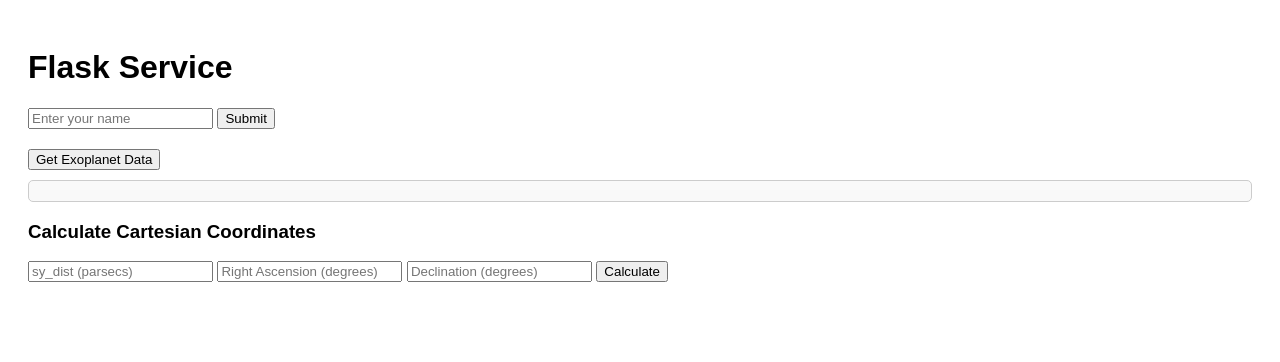
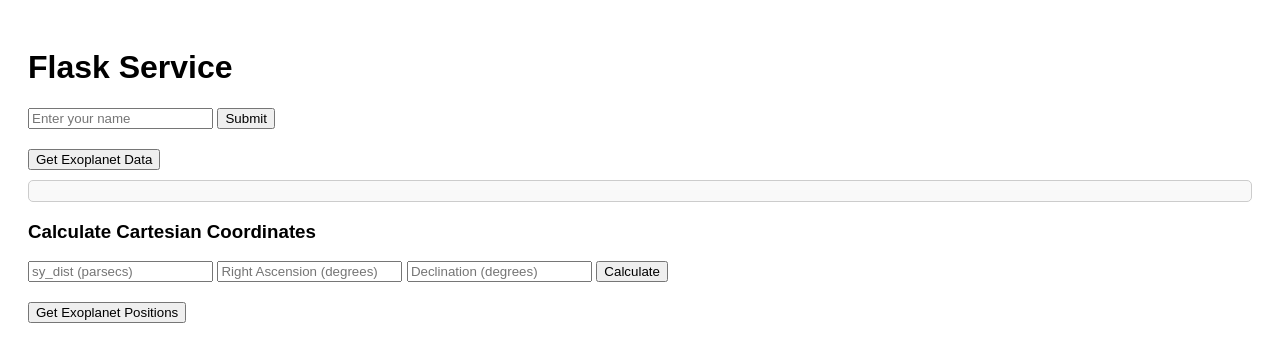
Before and after one commit to Kargichauhan/beyondthestars, a Flask app: page / in a window 1280 px wide. Shown: the top 362 px of the page. Run offline with Flask 3, Linux system fonts and the light colour scheme.

Commit message:
Add files via upload

```diff
--- a/app.py
+++ b/app.py
@@ -25,10 +25,13 @@
     data = get_exoplanet_data()  # Call the function
     return jsonify(data)
 
-@app.route('/api/position', methods=['GET'])
+@app.route('/api/position', methods=['POST'])
 def position():
-    print(demonstrate_3d_positioning_for_exoplanet())
-    return jsonify()
+    data = request.get_json()
+    ra = data.get('ra')  # Right Ascension in degrees
+    dec = data.get('dec')  # Declination in degrees
+
+    return jsonify(demonstrate_3d_positioning_for_exoplanet(ra, dec))
 
 @app.route('/api/cartesian', methods=['POST'])
 def calculate_cartesian():
--- a/exoplant.py
+++ b/exoplant.py
@@ -10,6 +10,7 @@
 # python3 -m venv exosky_env
 # source exosky_env/bin/activate
 # pip3 install requests
+from flask import json
 import requests
 from astroquery.gaia import Gaia
 from astropy.coordinates import SkyCoord, Distance
@@ -63,13 +64,16 @@
     print(f"Demonstrating 3D positioning for stars near {exoplanet_name}")
     print(f"Exoplanet coordinates: RA = {exoplanet_ra}, Dec = {exoplanet_dec}")
 
-    nearby_stars = get_stars_near_exoplanet(exoplanet_ra, exoplanet_dec, max_stars=10, radius_deg=0.5)
+    nearby_stars =  get_stars_near_exoplanet(exoplanet_ra, exoplanet_dec, max_stars=10, radius_deg=0.5)
     print(f"Number of stars found near {exoplanet_name}: {len(nearby_stars)}")
 
+    ret = {}
     if len(nearby_stars) > 0:
         print(f"Nearby stars (up to {len(nearby_stars)}):")
         for i, star in enumerate(nearby_stars):
             x, y, z = convert_coordinates(star['ra'], star['dec'], star['parallax'])
             print(f"Star {i+1}: x={x:.2f}, y={y:.2f}, z={z:.2f} parsecs")
+            ret[i] = f"Star {i+1}: x={x:.2f}, y={y:.2f}, z={z:.2f} parsecs, brighness={star['phot_g_mean_mag']}"
     else:
         print("No stars found with reliable parallax data near this exoplanet.")
+    return  ret
--- a/templates/index.html
+++ b/templates/index.html
@@ -70,7 +70,8 @@
         <button type="submit">Calculate</button>
     </form>
     <div id="cartesian-coords" style="margin-top: 10px; font-weight: bold;"></div> <!-- Display Cartesian coordinates -->
-
+    <button id="fetch-positions">Get Exoplanet Positions</button>
+    <div id="response2"></div>
     <script>
         let selectedPlanetData = {}; // Store selected planet data
 
@@ -147,6 +148,31 @@
             })
             .catch(error => console.error('Error:', error));
         });
+
+        document.getElementById('fetch-positions').addEventListener('click', function() {
+            event.preventDefault();
+            const { sy_dist, ra, dec } = selectedPlanetData;
+
+            fetch('/api/position', {
+                method: 'POST',
+                headers: {
+                    'Content-Type': 'application/json'
+                },
+                body: JSON.stringify({ ra, dec })
+             })
+            .then(response => response.json())
+            .then(data => {
+                document.getElementById('response2').textContent = `Position: ${JSON.stringify(data)}`;
+            })
+            .catch(error => {
+                console.error('Error:', error)
+                document.getElementById('response2').textContent = 'Error: ' + error.message;
+            })
+            .finally(() => {
+                spinner.style.display = 'none'; // Hide the spinner
+            });
+        });
+
     </script>
 </body>
 </html>
```
